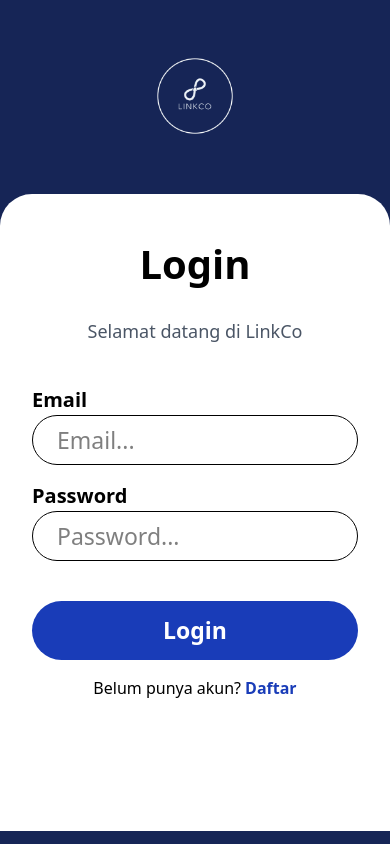
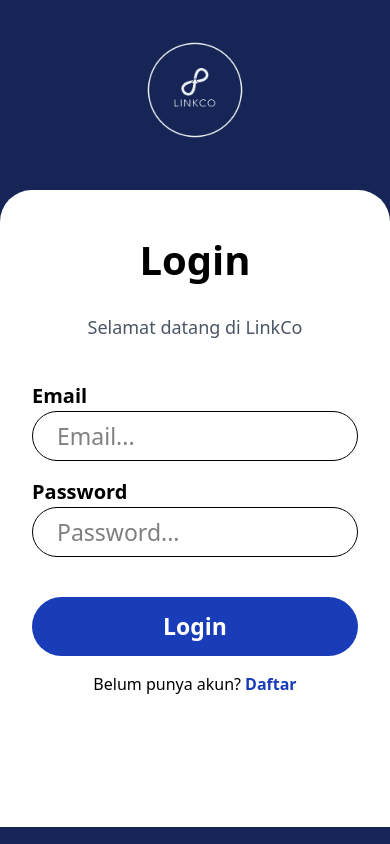
Before and after one commit to IrfanSahruli/LinkCo-User, a React (Vite) app: page / in a window 390 px wide. Built offline with nearby package versions, Linux system fonts and the light colour scheme.

Commit message:
tes logo

```diff
--- a/src/pages/Auth/Login.tsx
+++ b/src/pages/Auth/Login.tsx
@@ -5,10 +5,10 @@ const Login = () => {
     return (
         <div className='bg-blue-950 min-h-screen'>
             <div className='grid grid-cols-1 md:grid-cols-2'>
-                <div className='flex justify-center pt-14 px-4 py-2 md:py-[220px]'>
+                <div className='flex justify-center pt-10 px-4 md:py-[220px]'>
                     <img
                         src='LogoLinkCo.png'
-                        className='text-white w-[80px] h-[80px] md:w-[220px] md:h-[220px] text-center font-extrabold'
+                        className='text-white w-[100px] h-[100px] md:w-[220px] md:h-[220px] text-center font-extrabold'
                     />
                 </div>
                 <div className='flex justify-center mt-[50px] md:mt-[40px]'>
```
